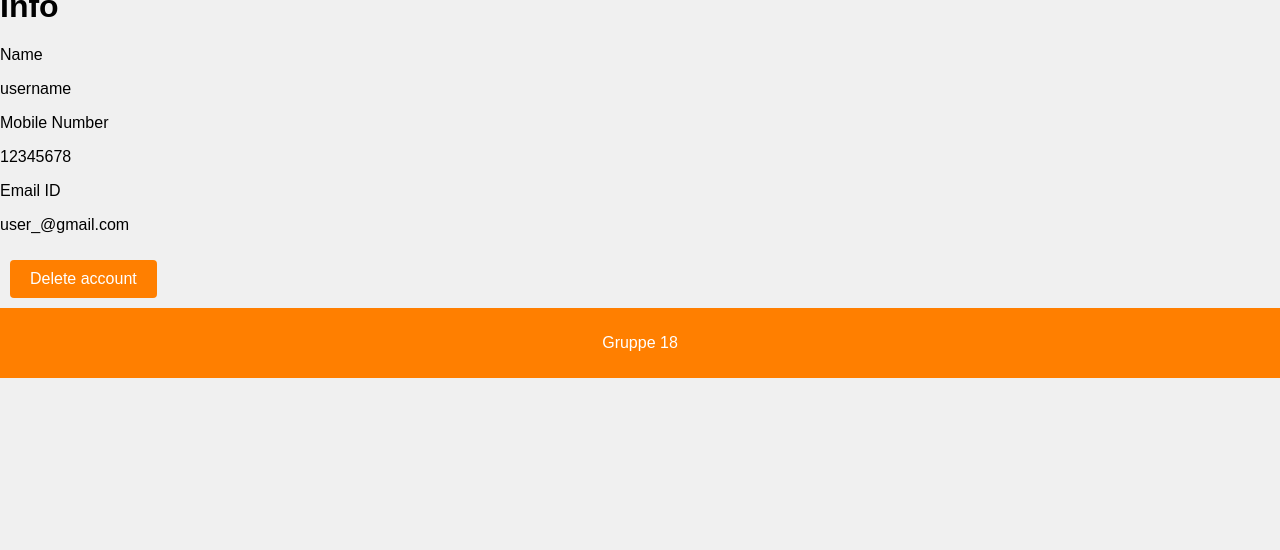
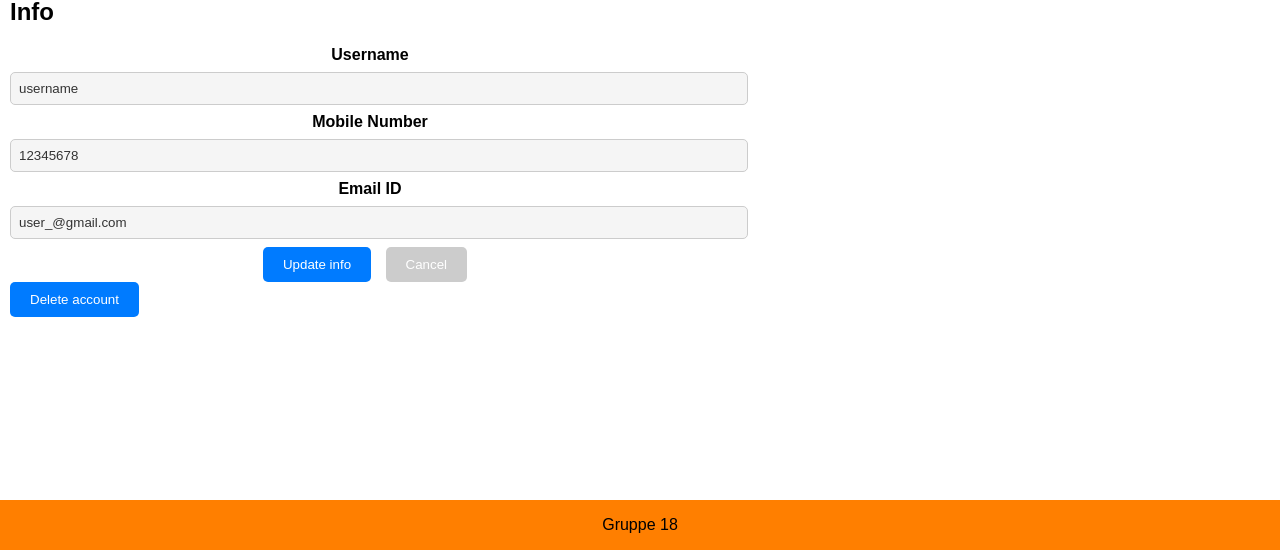
Before and after one commit to khadijo/Group18.YourGuide.Prototype, a Flask app: page /profile in a window 1280 px wide. Shown: the part 250-800 px from the top of the page. Run offline with Flask 3, Linux system fonts and the light colour scheme; a user stored in the database is signed in.

Commit message:
Added the ability to update user info, as well delete their account

```diff
--- a/Gruppe_18/src/main/app.py
+++ b/Gruppe_18/src/main/app.py
@@ -1,8 +1,10 @@
 from flask_login import LoginManager, login_user, login_required, logout_user, current_user
-from Gruppe_18.src.main.model.models import Account, Tour, tour_account_association
+from sqlalchemy.testing.pickleable import User
+
+from Gruppe_18.src.main.model.models import Account, Tour, tour_account_association, db
 from Gruppe_18.src.main.database.sql_alchemy import app
 from Gruppe_18.src.main.repository.AccountRepository import AccountRepository
-from flask import render_template, request, flash, redirect, url_for
+from flask import render_template, request, flash, redirect, url_for, jsonify
 from Gruppe_18.src.main.database.sql_alchemy import get_session
 from Gruppe_18.src.main.controller.AccountController import AccountController
 
@@ -75,17 +77,17 @@ def account_reg():
 
     return render_template('User_register.html')
 
+
 # Search bar
-
-
 @app.route('/search', methods=['GET'])
 def search():
+    # Add functionality when empty string
     q = request.args.get("q")
     # q is short for query
     print(str(q))
     qs = str(q)
     if q:
-        results = session.query(Tour).filter(Tour.title.ilike(f"%{q}%")).order_by(Tour.title)
+        results = session.query(Tour).filter(Tour.title.ilike(f"%{q}%") | Tour.destination.ilike(f"%{q}%")).order_by(Tour.title)
         # on the above code, please order the result
         print(str(q))
         print(results)
@@ -93,7 +95,8 @@ def search():
         results = []
     return render_template("homepage.html", tours=results)
 
-# Run this code to open the application
+
+
 
 @app.route('/register_for_tour', methods=['POST'])
 def register_for_tour():
@@ -140,5 +143,33 @@ def cancel_tour():
         return redirect(url_for('login'))
 
 
+# Delete user account
+@app.route('/delete_user', methods=['POST'])
+def delete_user():
+    if current_user.is_authenticated:
+        account_email = current_user.emailAddress
+        account = session.query(Account).filter_by(emailAddress=account_email).first()
+        if account:
+            account_rep.delete_account(account_email)
+            session.commit()
+        return render_template('User_register.html')
+
+
+# Update user info
+@app.route('/update_user_info', methods=['POST'])
+def update_user_info():
+    if current_user.is_authenticated:
+        # Getting input values from user
+        new_username = request.form.get("username")
+        new_telephone_number = request.form.get("phoneNumber")
+        new_email = request.form.get("email")
+
+        current_email = current_user.emailAddress
+        account_rep.update_account(current_email, new_username, new_telephone_number,new_email)
+
+        db.session.commit()
+        return redirect(url_for('home'))
+
+
 if __name__ == '__main__':
     app.run(debug=True)
--- a/Gruppe_18/src/main/templates/profile.html
+++ b/Gruppe_18/src/main/templates/profile.html
@@ -7,48 +7,77 @@
 <style>
     body {
         font-family: Arial, sans-serif;
-        background-color: #f0f0f0;
-        margin: 0;
+        background-color: #fff;
+        margin-left: 10px;
         padding: 0;
+
         }
 
     header {
         background-color:  #ff7f00;
-            color: #fff;
-            padding: 10px 20px;
+        color: #000;
+        text-align: center;
+        position: absolute;
+        top: 0;
+        left: 0;
+        right: 0;
+
         }
+
 
     main {
         display: flex;
         flex-flow: column;
+        margin-top: 10vh;
     }
 
     footer {
-            background-color: #ff7f00;
-            color: white;
+         background-color:  #ff7f00;
+         color: #000;
          text-align: center;
-            padding: 10px 0;
+         position: absolute;
+         bottom: 0;
+         left: 0;
+         right: 0;
          }
 
         .data-user {
+        max-width: 90vh;
+        text-align: center;
+        border-radius: 5px;
+    }
 
+    .style-for-label {
+        font-weight: bold;
     }
-        .style-for-label{
-        display: block;
+
+    input {
+        width: 100%;
+        padding: 8px;
+        margin: 8px 0;
+        border: 1px solid #ccc;
+        border-radius: 5px;
+        background-color: #f5f5f5; /* Subtle gray background */
+        color: #333; /* Darker text color */
     }
+
     .btn {
-        background-color: #ff7f00;
-        color: #fff;
+        background-color: #007bff;
+        color: white;
         padding: 10px 20px;
         border: none;
-        border-radius: 4px;
-        font-size: 16px;
+        border-radius: 5px;
         cursor: pointer;
-        margin: 10px;
+        margin-right: 10px;
     }
 
-      .btn:hover {
-        background-color: #ff5a00;
+    #cancel-edit {
+        background-color: #ccc;
+    }
+
+    .profile-icon-name-email {
+        display: flex;
+        flex-flow: column;
         }
 
 </style>
@@ -56,19 +85,33 @@
 <header>
 <h1>Profile</h1>
 </header>
+
 <main>
+
     <!-- Din eksisterende HTML-kode -->
-    <div class="d-flex flex-column align-items-center text-center p-3 py-5">
+    <div class="profile-icon-name-email">
         <img class="rounded-circle mt-5" width="150px" src="https://st3.depositphotos.com/15648834/17930/v/600/depositphotos_179308454-stock-illustration-unknown-person-silhouette-glasses-profile.jpg">
         <span>{{ user_data.username }}</span>
         <span>{{ user_data.emailAddress }}</span>
     </div>
-    <h1>Info </h1>
-    <div class="data-user">
-        <label class="style-for-label">Name</label><p>{{ user_data.username }}</p>
-        <label class="style-for-label">Mobile Number</label><p>{{ user_data.phoneNumber }}</p>
-        <label class="style-for-label">Email ID</label><p>{{ user_data.emailAddress }}</p>
+    <h2>Info </h2>
+    <div >
+        <form class="data-user" action="/update_user_info" method="post">
+        <label class="style-for-label">Username</label>
+        <input type="text" name="username" value="{{ user_data.username }}">
+
+        <label class="style-for-label">Mobile Number</label>
+        <input type="text" name="phoneNumber" value="{{ user_data.phoneNumber }}" required>
+
+        <label class="style-for-label">Email ID</label>
+        <input type="text" name="email" value="{{ user_data.emailAddress }}" required>
+
+        <button type="submit" class="btn">Update info</button>
+        <button type="button" class="btn" id="cancel-edit">Cancel</button>
+        </form>
+        <form class="delete account" action="/delete_user" method="post">
         <button type="submit" class="btn">Delete account</button>
+        </form>
     </div>
 </main>
 <footer>
```
Also changed, not shown: Gruppe_18/src/main/repository/AccountRepository.py (+13 -2 lines). Lines whose indentation alone changed are shown as unchanged.
